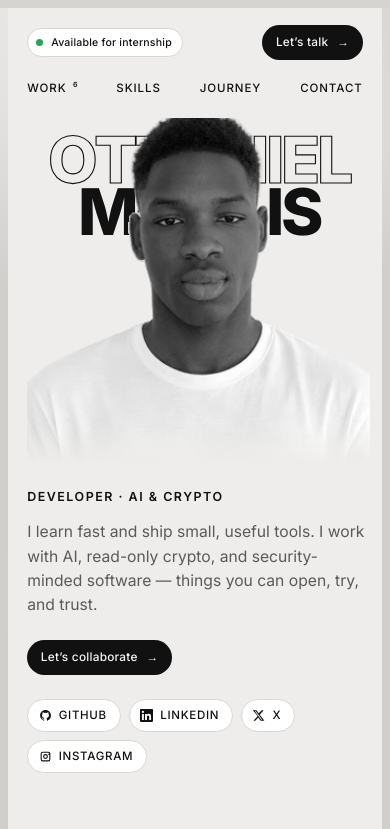
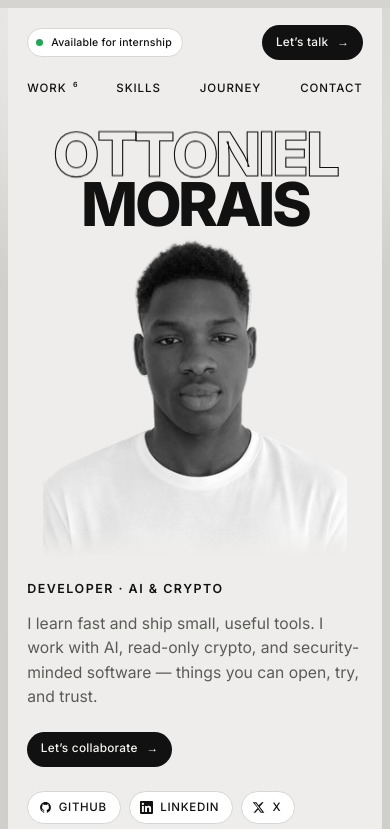
Before and after one commit to ottonielmorais2008-rgb/portfolio, a website built with Vite: page index.html in a window 390 px wide. Shown: the top 829 px of the page. Built offline with nearby package versions, Linux system fonts and the light colour scheme; some packages are replaced by stand-ins of ours.

Commit message:
Keep the hero portrait below the name and crop it at the shoulders (#3)
The name stays on one line on desktop so the cutout can sit just under
the letters instead of covering them, with the shoulders fading at the
bottom of the viewport.

```diff
--- a/src/styles.css
+++ b/src/styles.css
@@ -372,23 +372,28 @@ button:focus-visible {
 
 .hero-name {
   position: relative;
-  z-index: 0;
+  z-index: 2;
   grid-column: 1 / -1;
   grid-row: 1;
+  display: flex;
+  justify-content: center;
+  flex-wrap: nowrap;
+  gap: 0.16em;
   font-weight: 800;
-  font-size: clamp(2.9rem, 14.5vw, 11.25rem);
-  line-height: 0.8;
+  font-size: clamp(2.4rem, 8.05vw, 8.25rem);
+  line-height: 0.82;
   letter-spacing: -0.055em;
   text-transform: uppercase;
   text-align: center;
-  padding-top: clamp(0.5rem, 2vh, 1.5rem);
+  white-space: nowrap;
+  padding-top: clamp(0.35rem, 1.4vh, 1rem);
   user-select: none;
   pointer-events: none;
 }
 
 .name-outline,
 .name-solid {
-  display: block;
+  display: inline-block;
 }
 
 .name-outline {
@@ -437,23 +442,24 @@ button:focus-visible {
   z-index: 1;
   margin: 0;
   width: auto;
-  height: min(82vh, calc(100dvh - var(--frame) * 2 - 5.25rem));
+  height: calc(100% - 4.4rem);
   transform: translateX(-50%);
   background: none;
   line-height: 0;
+  overflow: hidden;
+  -webkit-mask-image: linear-gradient(to bottom, #000 90%, transparent 100%);
+  mask-image: linear-gradient(to bottom, #000 90%, transparent 100%);
 }
 
 .portrait img {
   width: auto;
-  height: 100%;
+  height: 140%;
   max-width: none;
   object-fit: contain;
-  object-position: bottom center;
+  object-position: top center;
   filter: grayscale(1) contrast(1.04);
   transition: filter 0.55s ease;
   background: none;
-  -webkit-mask-image: linear-gradient(to bottom, #000 90%, transparent 100%);
-  mask-image: linear-gradient(to bottom, #000 90%, transparent 100%);
 }
 
 .portrait:hover img,
@@ -1085,7 +1091,14 @@ button:focus-visible {
   }
 
   .hero-name {
-    font-size: clamp(2.8rem, 16.5vw, 5.5rem);
+    display: block;
+    font-size: clamp(2.6rem, 15.5vw, 4.8rem);
+    white-space: normal;
+  }
+
+  .name-outline,
+  .name-solid {
+    display: block;
   }
 
   .name-outline {
@@ -1097,11 +1110,15 @@ button:focus-visible {
     left: auto;
     grid-column: 1;
     grid-row: 2;
-    width: min(88vw, 400px);
+    width: min(78vw, 340px);
     height: auto;
-    max-width: 88vw;
-    margin: -8.5rem auto 0;
+    max-width: 78vw;
+    max-height: 58vh;
+    margin: 0.35rem auto 0;
     transform: none;
+    overflow: visible;
+    -webkit-mask-image: linear-gradient(to bottom, #000 92%, transparent 100%);
+    mask-image: linear-gradient(to bottom, #000 92%, transparent 100%);
   }
 
   .portrait img {
@@ -1109,6 +1126,7 @@ button:focus-visible {
     height: auto;
     max-width: 100%;
     margin: 0 auto;
+    object-position: center bottom;
   }
 
   .hero-left {
```
